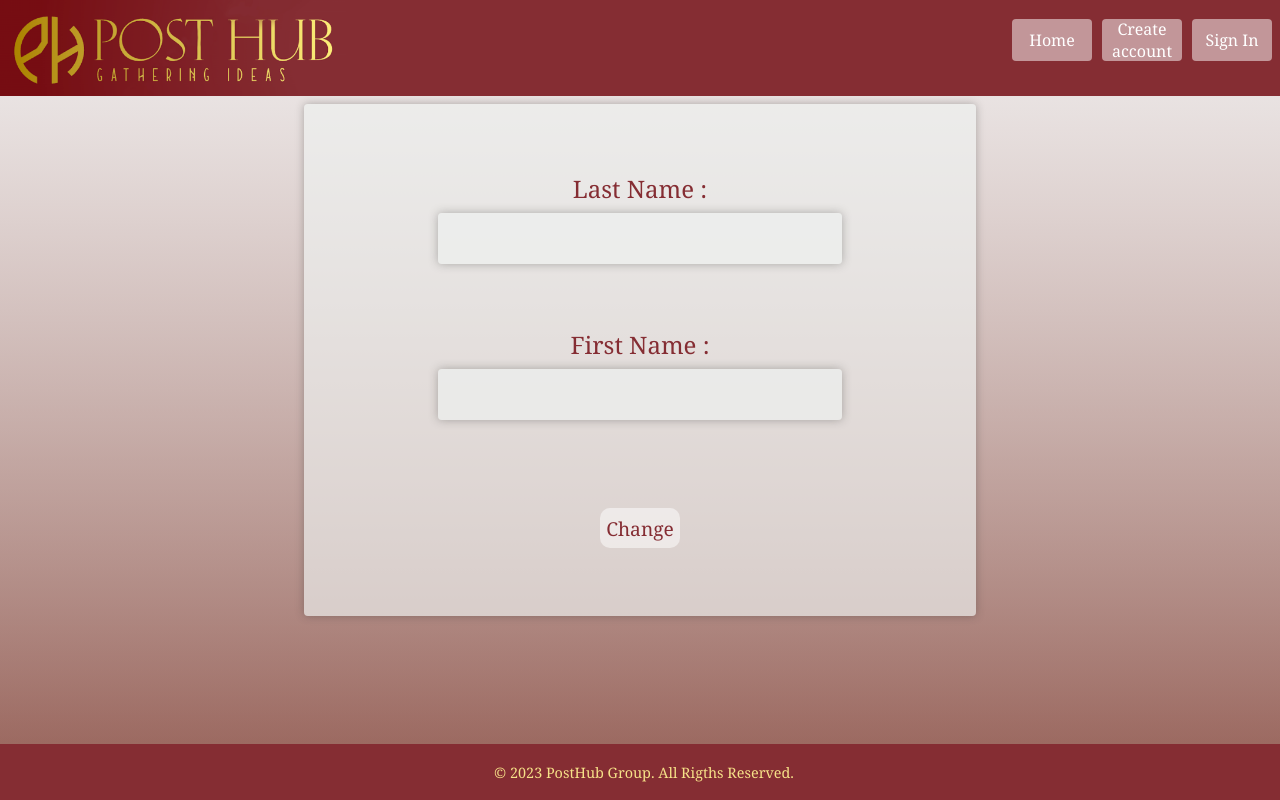
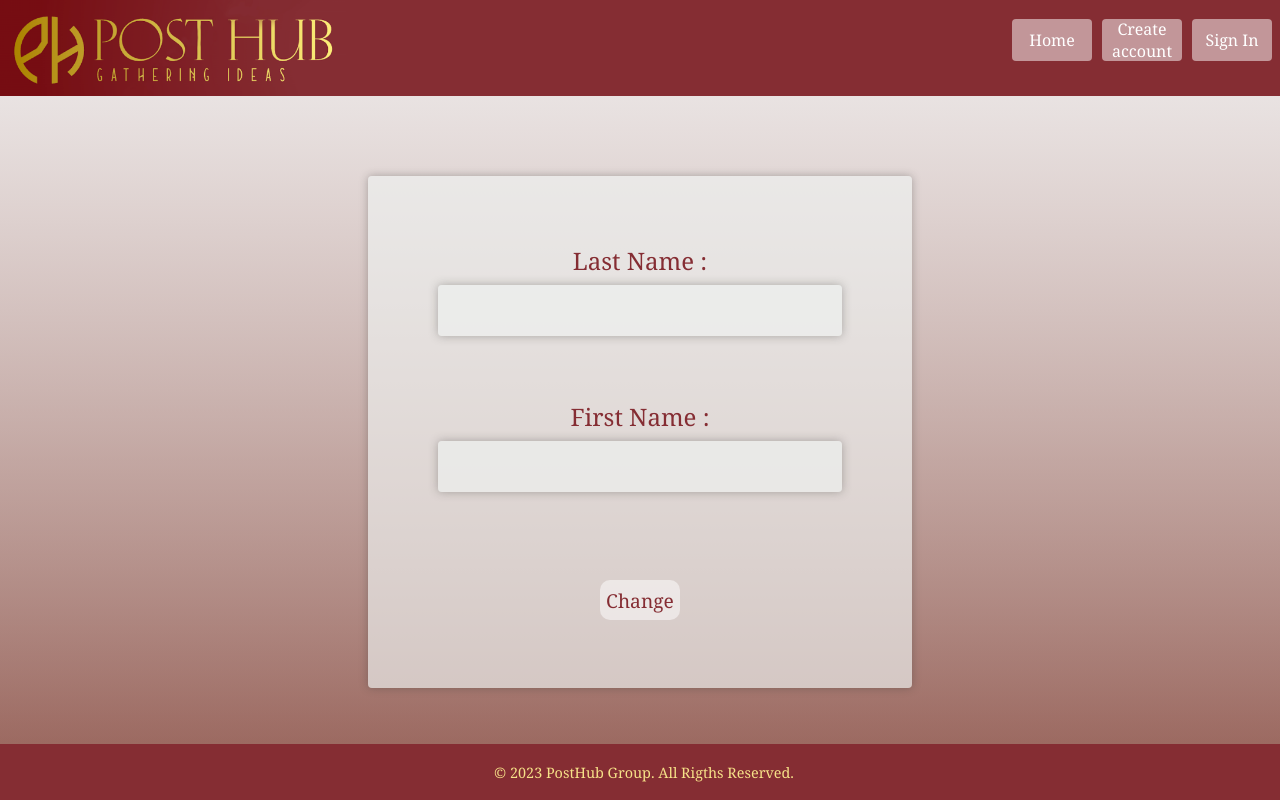
Before and after one commit to Slam85/PostHub, a React (Vite) app: page /profile in a window 1280 px wide. Built offline with nearby package versions, Linux system fonts and the light colour scheme; no server answers.

Commit message:
correction css profil

```diff
--- a/src/Components/Layouts/Profile.css
+++ b/src/Components/Layouts/Profile.css
@@ -26,14 +26,14 @@
 }
 
 .containerInfo {
-  width: 40rem;
-  height: 30rem;
+  width: 40vw;
+  height: 60vh;
   border: none;
   font-family: Cambria, Cochin, Georgia, Times, "Times New Roman", serif;
   background-color: #eff1f0a9;
   border-radius: 4px;
-  margin-top: -4em;
-  margin-bottom: 5em;
+  margin-top: 10vh;
+  margin-bottom: 10vh;
   box-shadow: inset 0 0 1em #e6e6e600, 0 0 0.5em #33333258;
   text-align: center;
   color: #852d33;
```
